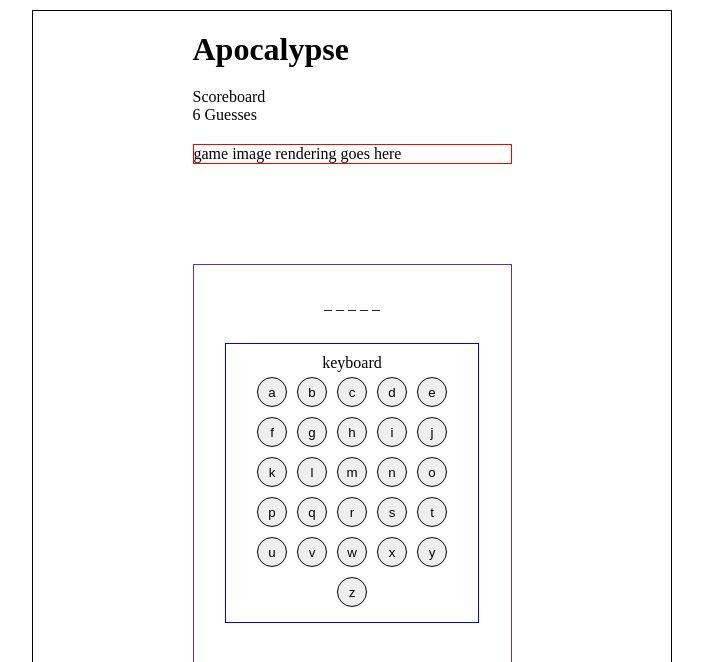
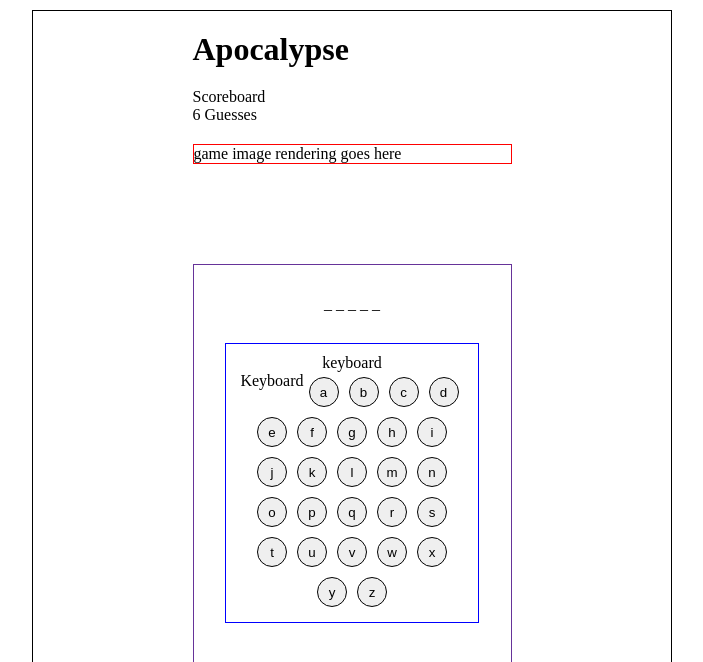
Before and after one commit to pamelaabreu/apocalypse, a React (Create React App) app: page / in a window 1280 px wide. Shown: the top 662 px of the page, without its empty margins (288-991 px from the left). Built offline with nearby package versions, Linux system fonts and the light colour scheme; no server answers.

Commit message:
Imported keyboard component into App

```diff
--- a/src/App.js
+++ b/src/App.js
@@ -3,6 +3,9 @@ import "./App.css";
 
 // Utils
 import { getRandomSecretWord, createGuessWord } from "./utils/wordUtils";
+
+// Components
+import Keyboard from "./components/Keyboard";
 
 function App() {
   const [secretWord, setSecretWord] = useState("");
@@ -185,6 +188,7 @@ function App() {
                 justifyContent: "center"
               }}
             >
+              <Keyboard />
               {keyboardLetterRender()}
             </div>
           </div>
```
